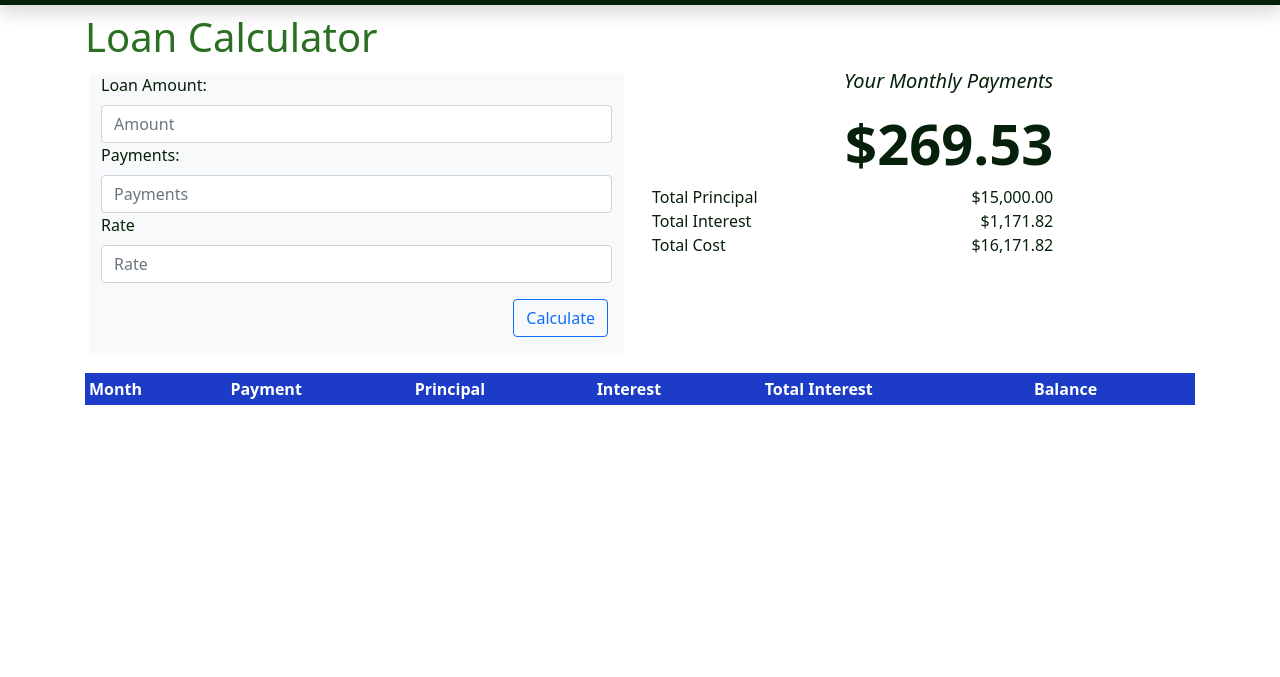
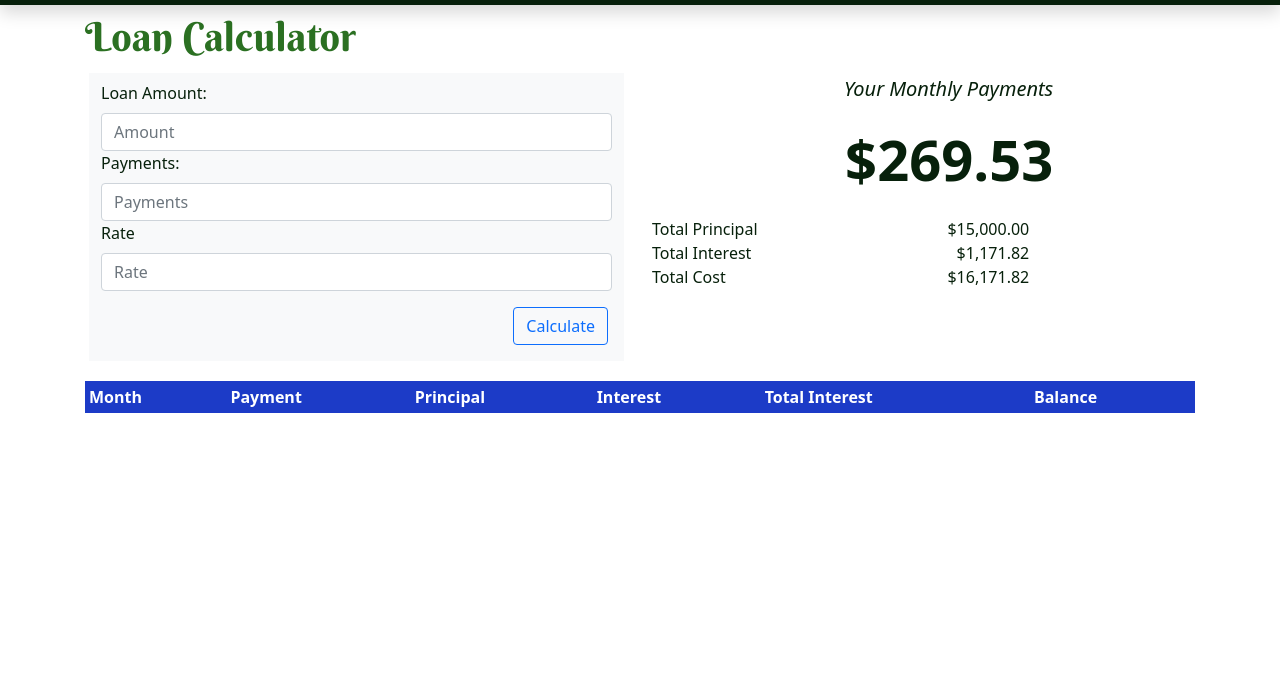
Before and after one commit to JoyfulReaper/LoanShark, a plain HTML site: page app.html in a window 1280 px wide. Shown: the part 51-728 px from the top of the page. Drawn offline with nearby package versions, Linux system fonts and the light colour scheme.

Commit message:
Minor Adjustments

```diff
--- a/app.html
+++ b/app.html
@@ -59,10 +59,10 @@
     <!-- Main Section -->
     <main class="flex-shrink-0">
         <div class="container mt-1">
-            <h1>Loan Calculator</h1>
+            <h1 class="logoFont">Loan Calculator</h1>
             <div class="row row-cols-1 row-cols-lg-2">
                 <div class="col">
-                    <form class="row bg-light m-1">
+                    <form class="row bg-light m-1 pt-2">
                         <div class="col-12">
                             <label class="form-label">Loan Amount:</label>
                             <input id="amount" type="number" type="text" class="form-control" placeholder="Amount" required>
@@ -84,19 +84,19 @@
                 <div class="col">
                     <div class="row">
                         <div class="col-12 col-lg-9 d-flex justify-content-end">
-                            <em><h5 class="dark fw-normal">Your Monthly Payments</h5></em>
+                            <em><h5 class="dark fw-normal mb-3 mt-2">Your Monthly Payments</h5></em>
                         </div>
                     </div>
                     <div class="row">
                          <div class="col-12 col-lg-9 d-flex justify-content-end">
-                            <span class="large dark">$269.53</span>
+                            <span class="large dark mb-3">$269.53</span>
                         </div>
                     </div>
                     <div class="row">
                         <div class="col-12 col-lg-9">
-                            Total Principal <span id="principal" class="float-end">$15,000.00</span><br>
-                            Total Interest  <span id="interest" class="float-end">$1,171.82</span><br>
-                            Total Cost      <span id="total" class="float-end">$16,171.82</span><br>
+                            Total Principal <span id="principal" class="float-end me-4">$15,000.00</span><br>
+                            Total Interest  <span id="interest" class="float-end me-4">$1,171.82</span><br>
+                            Total Cost      <span id="total" class="float-end me-4">$16,171.82</span><br>
                         </div>
                     </div>
                 </div>
```
